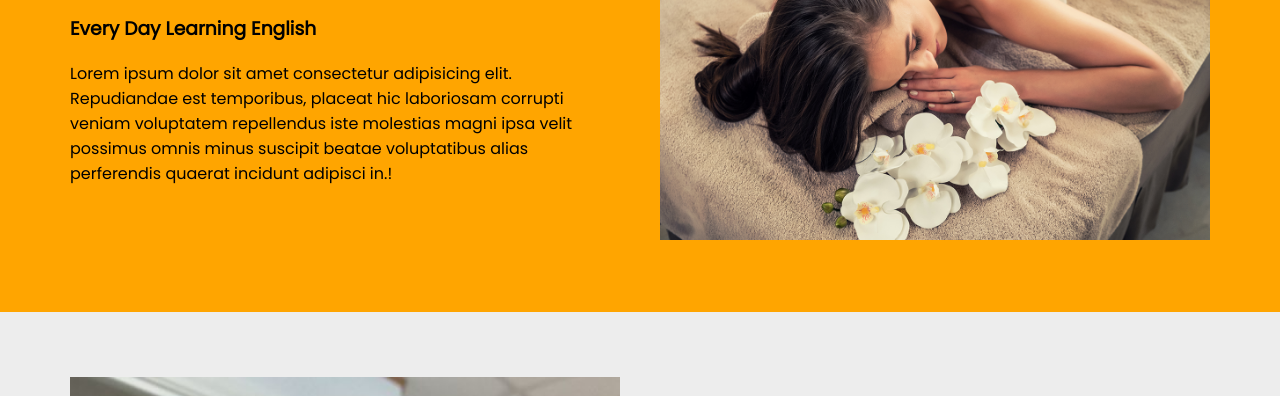
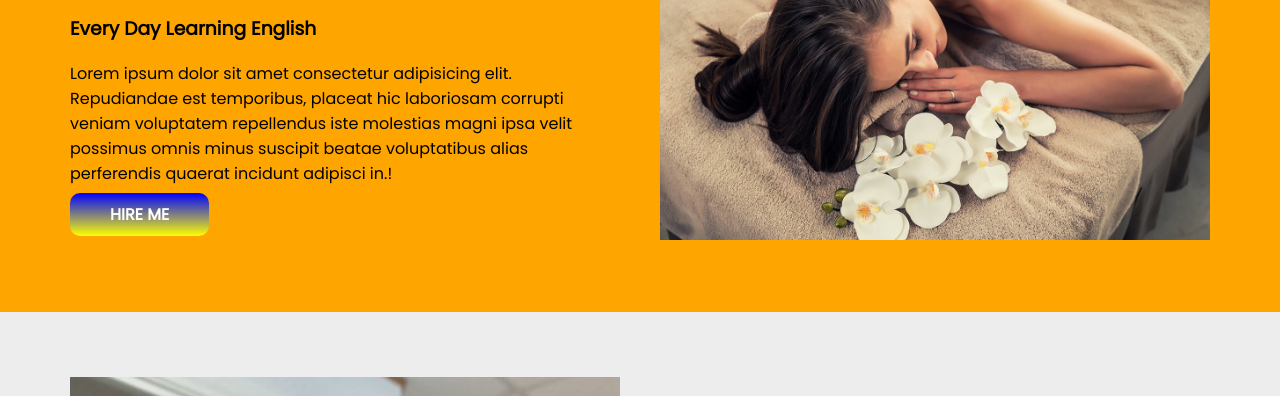
Before and after one commit to raihankabir02/new-fortfolio, a plain HTML site: page index.html in a window 1280 px wide. Shown: the part 271-667 px from the top of the page. Drawn offline with Linux system fonts and the light colour scheme.

Commit message:
new added

```diff
--- a/index.html
+++ b/index.html
@@ -18,6 +18,7 @@
             <h1><span class="white-color">Raihan Kabir</span> World!!!</h1>
             <h3>Every Day Learning English</h3>
             <p>Lorem ipsum dolor sit amet consectetur adipisicing elit. Repudiandae est temporibus, placeat hic laboriosam corrupti veniam voluptatem repellendus iste molestias magni ipsa velit possimus omnis minus suscipit beatae voluptatibus alias perferendis quaerat incidunt adipisci in.!</p>
+            <a class="link-button" target="-blank"href="#">HIRE ME</a>
         </div>
         <div class="half-width">
             <img src="Layer-Banner.jpg" alt="">
--- a/style.css
+++ b/style.css
@@ -31,3 +31,11 @@ section.container {
 .orange-color{
     color: orangered;
 }
+.link-button{
+    text-decoration: none;
+    padding: 10px 40px;
+    color: white;
+    border-radius: 10px;
+    background-image: linear-gradient(blue , yellow);
+    font-weight: 700;
+}
```
